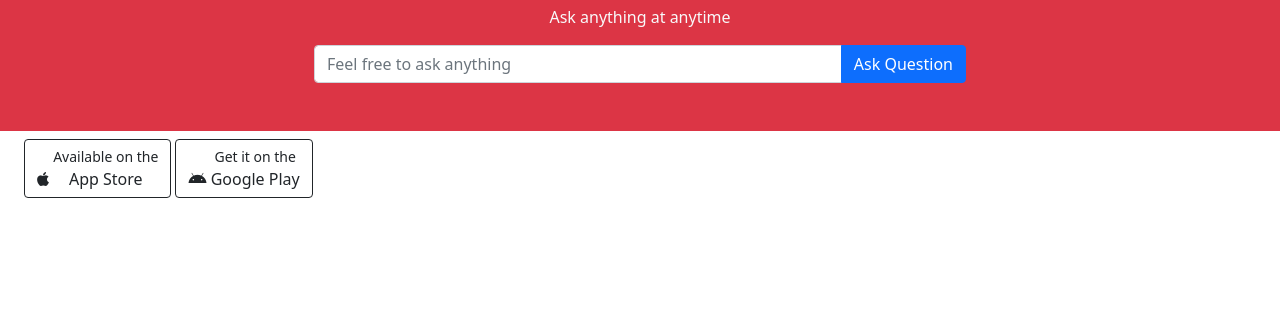
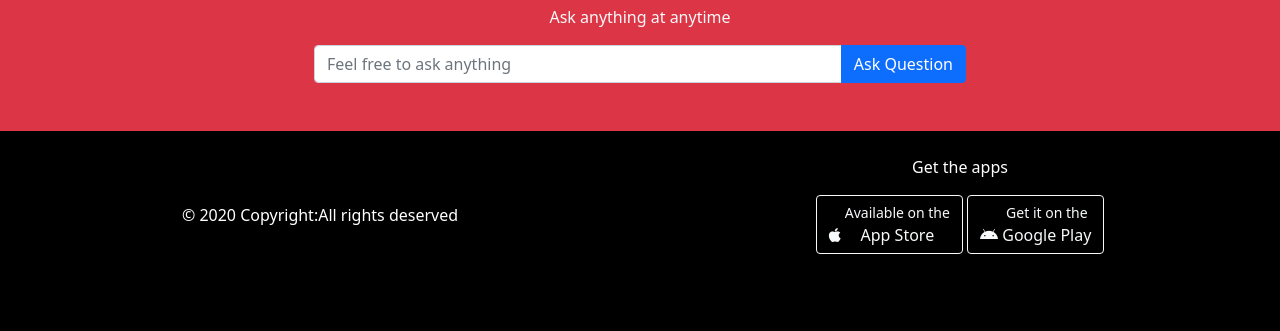
Before and after one commit to Mahedi-junior/project-convention-center, a plain HTML site: page index.html in a window 1280 px wide. Shown: the part 2396-2727 px from the top of the page. Before the commit the page ends 2594 px from the top, so only its background shows below. Drawn offline with nearby package versions, Linux system fonts and the light colour scheme.

Commit message:
image added

```diff
--- a/index.html
+++ b/index.html
@@ -388,35 +388,56 @@
         </div>
     </section>
     <!-- ----------------footer --------------------->
-    <footer>
-        <div class="page-content page-container">
-            <div class="padding">
-                <div class="row container d-flex justify-content-center">
-                    <div class="template-demo mt-2">
-                        <button class="btn btn-outline-dark btn-icon-text">
-                            <i class="fa fa-apple btn-icon-prepend mdi-36px"></i>
-                            <span class="d-inline-block text-left">
-                                <small class="font-weight-light d-block">Available on the</small>
-                                App Store
-                            </span>
-                        </button>
-                        <button class="btn btn-outline-dark btn-icon-text">
-                            <i class="fa fa-android btn-icon-prepend mdi-36px"></i>
-                            <span class="d-inline-block text-left">
-                                <small class="font-weight-light d-block">Get it on the</small>
-                                Google Play
-                            </span>
-                        </button>
-                    </div>
+    <!-- Footer -->
+    <footer class="page-footer font-small teal pt-4">
+
+        <!-- Footer Text -->
+        <div class="container-fluid text-center text-md-left">
+
+            <!-- Grid row -->
+            <div class="row">
+
+                <!-- Grid column -->
+                <div class="col-md-6 mt-md-0 mt-3">
+
+                    <!-- Content -->
+                    <p class="font-weight-bold text-center pt-5"> © 2020 Copyright:All rights deserved </p>
+
+
                 </div>
+                <!-- Grid column -->
+
+                <hr class="clearfix w-100 d-md-none pb-3">
+
+                <!-- Grid column -->
+                <div class="col-md-6 mb-md-0 mb-3">
+
+                    <!-- Content -->
+                    <p>Get the apps</p>
+                    <div class="template-demo mt-2"> <button class="btn btn-outline-light btn-icon-text"> <i
+                                class="fa fa-apple btn-icon-prepend mdi-36px"></i> <span
+                                class="d-inline-block text-left"> <small class="font-weight-light d-block">Available on
+                                    the</small> App Store </span> </button> <button
+                            class="btn btn-outline-light btn-icon-text"> <i
+                                class="fa fa-android btn-icon-prepend mdi-36px"></i> <span
+                                class="d-inline-block text-left"> <small class="font-weight-light d-block">Get it on
+                                    the</small> Google Play </span> </button> </div>
+
+
+                </div>
+                <!-- Grid column -->
+
             </div>
+            <!-- Grid row -->
+
         </div>
-    </footer>
+        <!-- Footer Text -->
 
-    <!-- js Script -->
-    <script src="https://cdn.jsdelivr.net/npm/bootstrap@5.1.3/dist/js/bootstrap.bundle.min.js"
-        integrity="sha384-ka7Sk0Gln4gmtz2MlQnikT1wXgYsOg+OMhuP+IlRH9sENBO0LRn5q+8nbTov4+1p"
-        crossorigin="anonymous"></script>
+
+        <!-- js Script -->
+        <script src="https://cdn.jsdelivr.net/npm/bootstrap@5.1.3/dist/js/bootstrap.bundle.min.js"
+            integrity="sha384-ka7Sk0Gln4gmtz2MlQnikT1wXgYsOg+OMhuP+IlRH9sENBO0LRn5q+8nbTov4+1p"
+            crossorigin="anonymous"></script>
 </body>
 
 </html>
--- a/style.css
+++ b/style.css
@@ -85,3 +85,9 @@ section.pricing {
     opacity: 1;
   }
 }
+
+.page-footer {
+    height: 200px;
+    background-color: black;
+    color: white;
+    }
```
